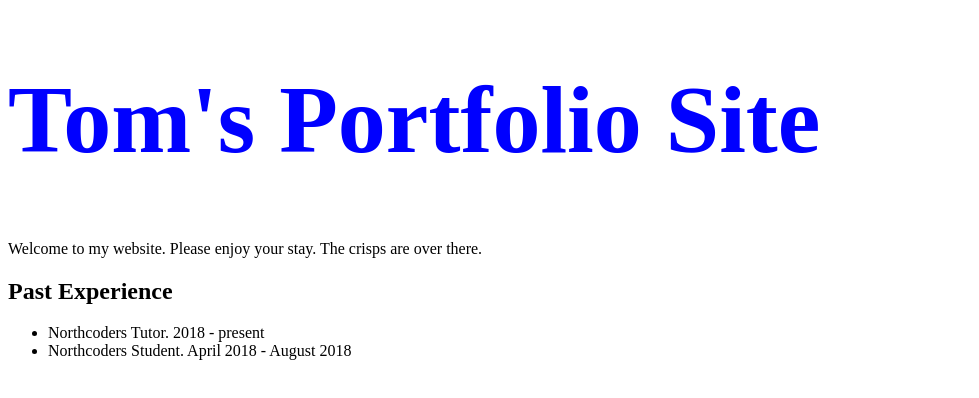
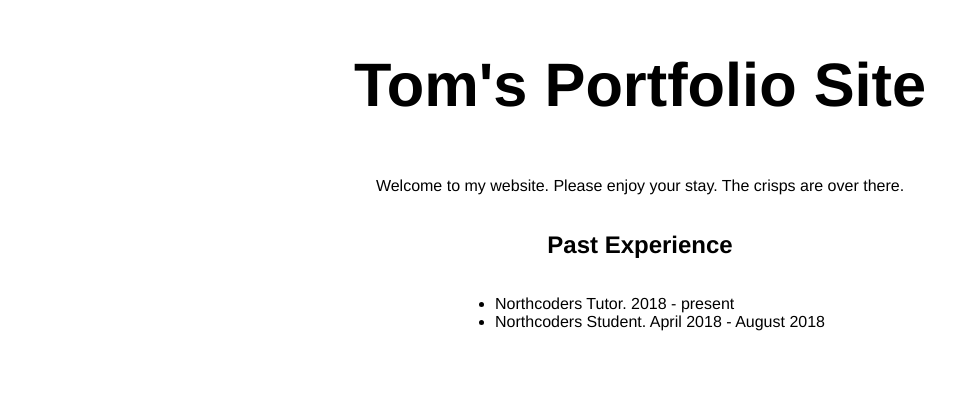
Before and after one commit to tomosim/portofolio-website, a plain HTML site: page index.html in a window 1280 px wide. Shown: the whole page, without its empty margins (0-979 px from the left). Drawn offline with Linux system fonts and the light colour scheme.

Commit message:
change styling

```diff
--- a/index.css
+++ b/index.css
@@ -1,4 +1,10 @@
-h1 {
-  font-size: 72pt;
-  color: blue;
+body {
+  display: flex;
+  flex-direction: column;
+  align-items: center;
+  font-family: Helvetica;
 }
+
+#title {
+  font-size: 46pt;
+}
--- a/index.html
+++ b/index.html
@@ -1,15 +1,17 @@
 <!DOCTYPE html>
 <html lang="en">
   <head>
-  <meta charset="UTF-8">
-  <meta name="viewport" content="width=device-width, initial-scale=1.0">
-  <meta http-equiv="X-UA-Compatible" content="ie=edge">
+    <meta charset="UTF-8" />
+    <meta name="viewport" content="width=device-width, initial-scale=1.0" />
+    <meta http-equiv="X-UA-Compatible" content="ie=edge" />
     <title>My Portfolio Site</title>
-  <link rel="stylesheet" href="index.css">
+    <link rel="stylesheet" href="index.css" />
   </head>
   <body>
-  <h1>Tom's Portfolio Site</h1>
-  <p>Welcome to my website. Please enjoy your stay. The crisps are over there.</p>
+    <h1 id="title">Tom's Portfolio Site</h1>
+    <p>
+      Welcome to my website. Please enjoy your stay. The crisps are over there.
+    </p>
     <h2>Past Experience</h2>
     <ul>
       <li>Northcoders Tutor. 2018 - present</li>
```
Lines whose indentation alone changed are shown as unchanged.
